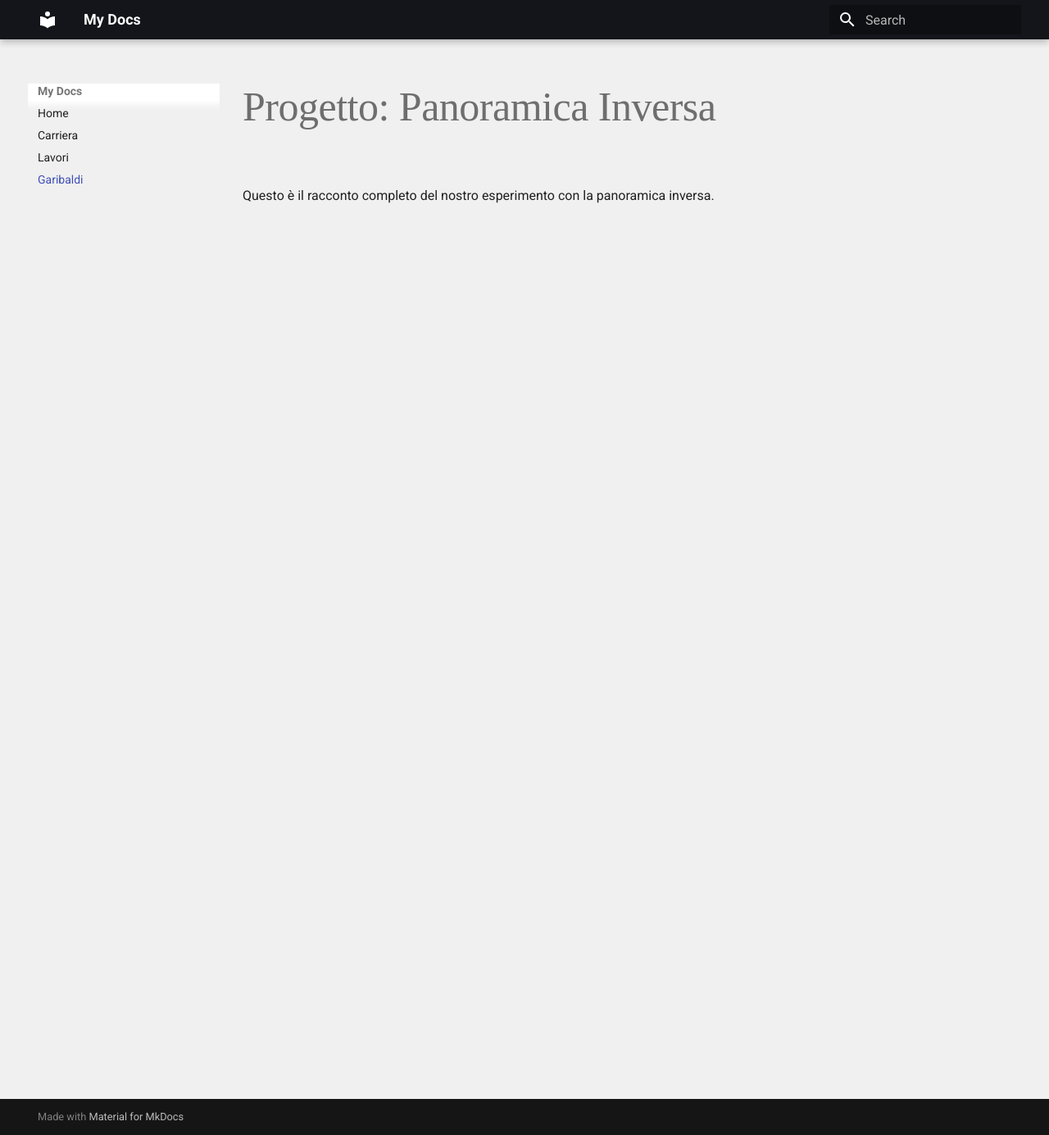
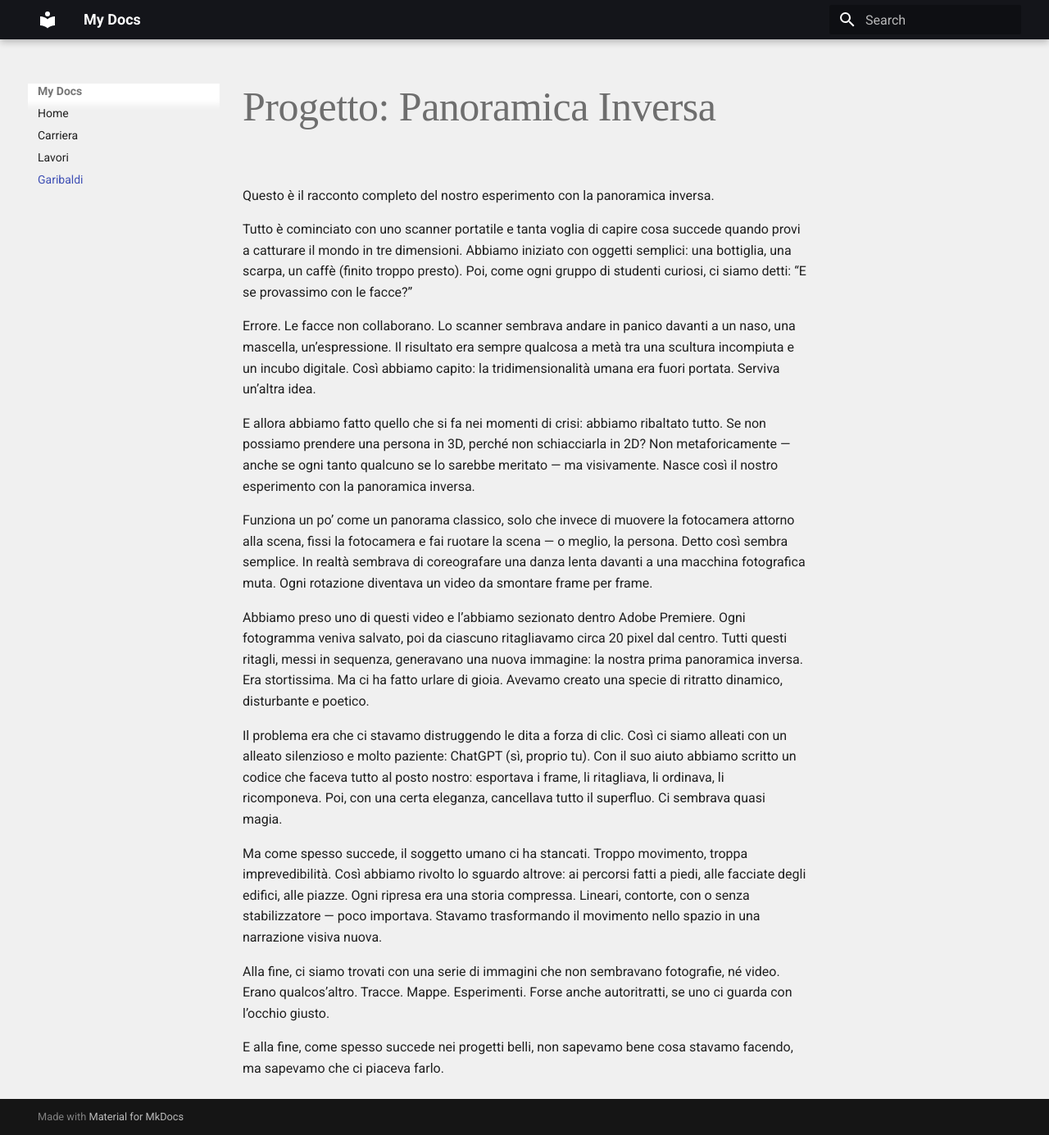
Before and after one commit to GB000JB/Riproviamoci, an MkDocs documentation site: the page built from docs/garibaldi.md, in a window 1280 px wide and 1385 px high. Shown: the whole window at 82% size. Built offline with MkDocs 1.6.1 and Material for MkDocs 9.7.7, drawn with Linux system fonts in a browser that asks for light colours; some web fonts are replaced.

Commit message:
Aggiornato garibaldi.md con racconto panoramica inversa

```diff
--- a/docs/garibaldi.md
+++ b/docs/garibaldi.md
@@ -1,3 +1,21 @@
 # Progetto: Panoramica Inversa
 
 Questo è il racconto completo del nostro esperimento con la panoramica inversa.
+
+Tutto è cominciato con uno scanner portatile e tanta voglia di capire cosa succede quando provi a catturare il mondo in tre dimensioni. Abbiamo iniziato con oggetti semplici: una bottiglia, una scarpa, un caffè (finito troppo presto). Poi, come ogni gruppo di studenti curiosi, ci siamo detti: “E se provassimo con le facce?”
+
+Errore. Le facce non collaborano. Lo scanner sembrava andare in panico davanti a un naso, una mascella, un’espressione. Il risultato era sempre qualcosa a metà tra una scultura incompiuta e un incubo digitale. Così abbiamo capito: la tridimensionalità umana era fuori portata. Serviva un’altra idea.
+
+E allora abbiamo fatto quello che si fa nei momenti di crisi: abbiamo ribaltato tutto. Se non possiamo prendere una persona in 3D, perché non schiacciarla in 2D? Non metaforicamente — anche se ogni tanto qualcuno se lo sarebbe meritato — ma visivamente. Nasce così il nostro esperimento con la panoramica inversa.
+
+Funziona un po’ come un panorama classico, solo che invece di muovere la fotocamera attorno alla scena, fissi la fotocamera e fai ruotare la scena — o meglio, la persona. Detto così sembra semplice. In realtà sembrava di coreografare una danza lenta davanti a una macchina fotografica muta. Ogni rotazione diventava un video da smontare frame per frame.
+
+Abbiamo preso uno di questi video e l’abbiamo sezionato dentro Adobe Premiere. Ogni fotogramma veniva salvato, poi da ciascuno ritagliavamo circa 20 pixel dal centro. Tutti questi ritagli, messi in sequenza, generavano una nuova immagine: la nostra prima panoramica inversa. Era stortissima. Ma ci ha fatto urlare di gioia. Avevamo creato una specie di ritratto dinamico, disturbante e poetico.
+
+Il problema era che ci stavamo distruggendo le dita a forza di clic. Così ci siamo alleati con un alleato silenzioso e molto paziente: ChatGPT (sì, proprio tu). Con il suo aiuto abbiamo scritto un codice che faceva tutto al posto nostro: esportava i frame, li ritagliava, li ordinava, li ricomponeva. Poi, con una certa eleganza, cancellava tutto il superfluo. Ci sembrava quasi magia.
+
+Ma come spesso succede, il soggetto umano ci ha stancati. Troppo movimento, troppa imprevedibilità. Così abbiamo rivolto lo sguardo altrove: ai percorsi fatti a piedi, alle facciate degli edifici, alle piazze. Ogni ripresa era una storia compressa. Lineari, contorte, con o senza stabilizzatore — poco importava. Stavamo trasformando il movimento nello spazio in una narrazione visiva nuova.
+
+Alla fine, ci siamo trovati con una serie di immagini che non sembravano fotografie, né video. Erano qualcos’altro. Tracce. Mappe. Esperimenti. Forse anche autoritratti, se uno ci guarda con l’occhio giusto.
+
+E alla fine, come spesso succede nei progetti belli, non sapevamo bene cosa stavamo facendo, ma sapevamo che ci piaceva farlo.
```
